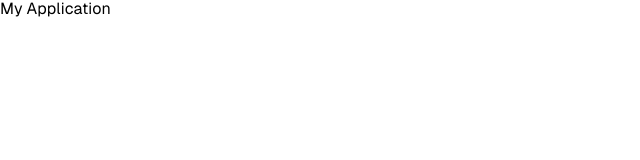
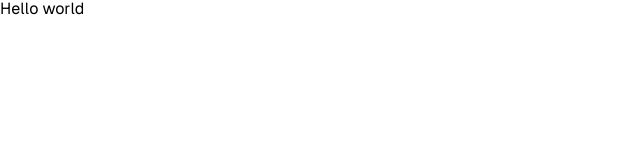
Before and after one commit to Syhlex/react-app-template, a React app: page / in a window 1280 px wide. Shown: the top 160 px of the page, without its empty margins (0-640 px from the left). Built offline with nearby package versions, Linux system fonts and the light colour scheme.

Commit message:
Upgrade all packages including React to v19

```diff
--- a/src/App.tsx
+++ b/src/App.tsx
@@ -10,5 +10,5 @@ export const App = () => {
 
 const Content = () => {
   const i18n = useI18n();
-  return <div>{i18n.get('app.myApp')}</div>;
+  return <div>{i18n.get('app.helloWorld')}</div>;
 };
--- a/src/app.i18n.ts
+++ b/src/app.i18n.ts
@@ -1,7 +1,7 @@
 export const appEN = {
-  myApp: 'My Application',
+  helloWorld: 'Hello world',
 };
 
 export const appFR = {
-  myApp: 'Mon Application',
+  helloWorld: 'Bonjour le monde',
 };
--- a/src/i18n/I18nProvider.tsx
+++ b/src/i18n/I18nProvider.tsx
@@ -18,7 +18,7 @@ export const I18nProvider = ({ children }: I18nProviderProps) => {
   };
 
   return (
-    <I18nContext.Provider
+    <I18nContext
       value={{
         locale,
         get,
@@ -26,6 +26,6 @@ export const I18nProvider = ({ children }: I18nProviderProps) => {
       }}
     >
       {children}
-    </I18nContext.Provider>
+    </I18nContext>
   );
 };
```
Also changed, not shown: jest.config.js (added, +7 -0 lines), package.json (+20 -16 lines), 1 other file (tests, documents, lock files or other folders).
